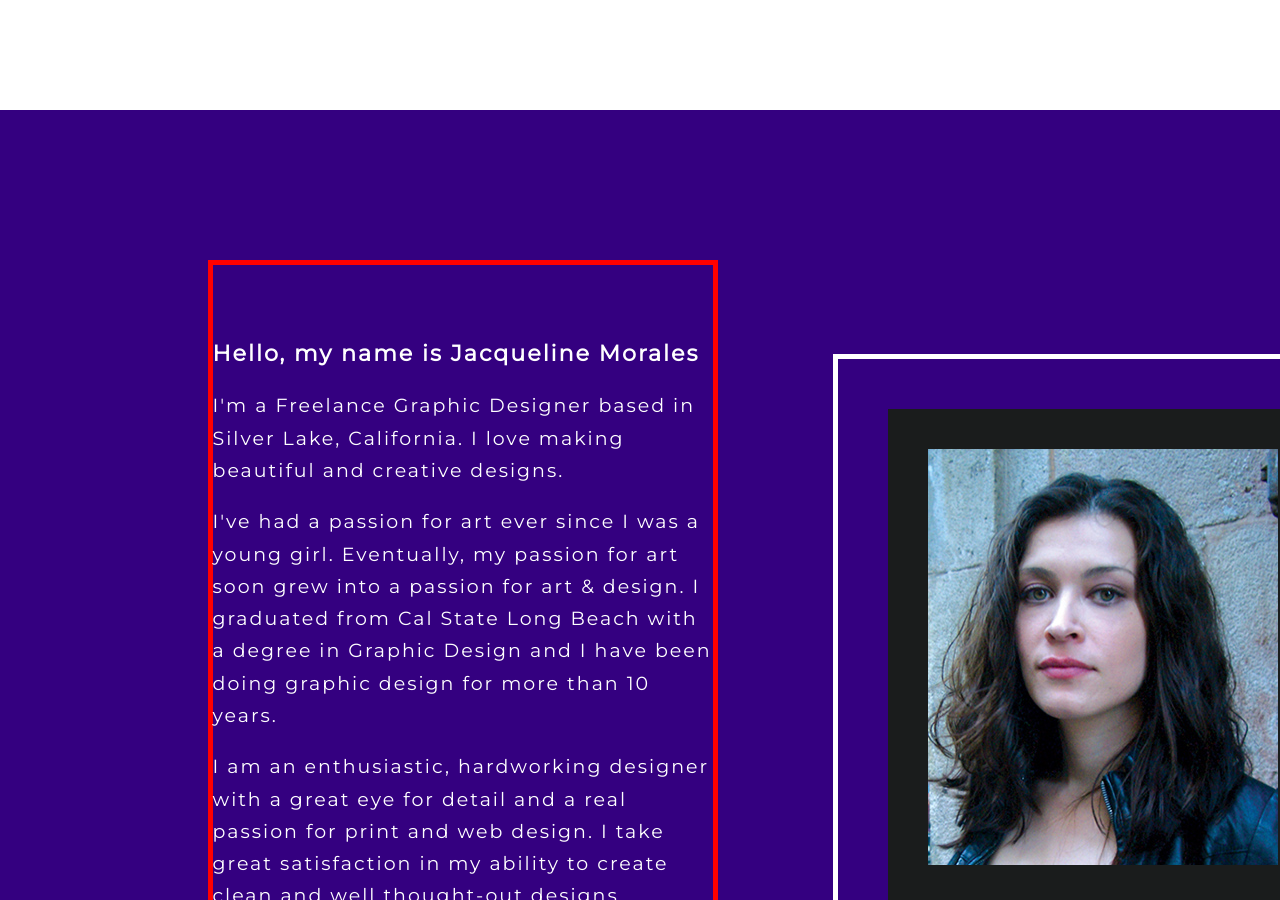
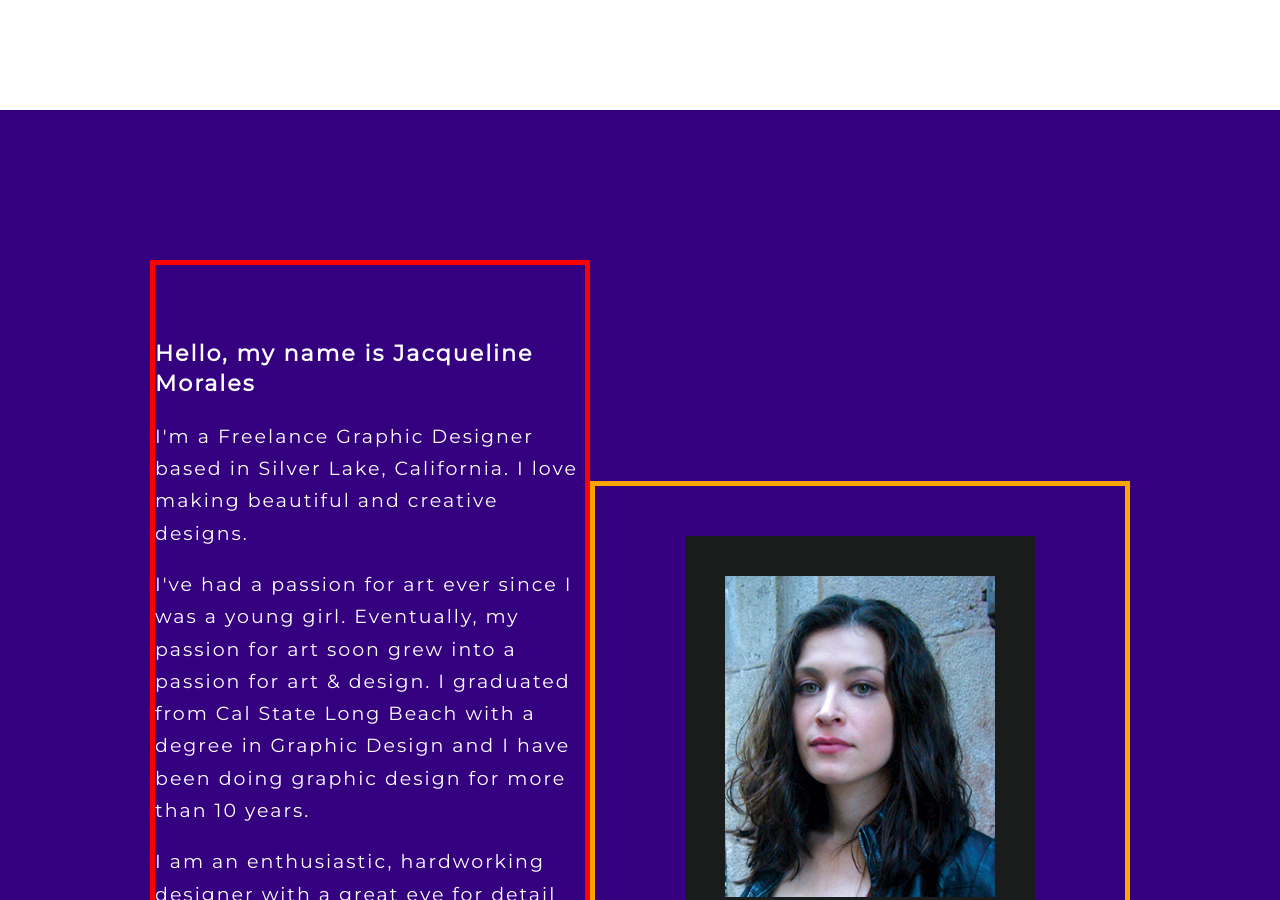
Before and after one commit to zeny11-11/jmorales, a Jekyll site: the page built from index.html, in a window 1280 px wide and 900 px high, scrolled down 4165 px. Built offline with Jekyll 4.4.1, drawn with Linux system fonts in a browser that asks for light colours; nearby versions of some CDN libraries; some web fonts are replaced; Markdown is read by kramdown in place of the engine named in the settings; grey boxes are pictures that could not be loaded.

Commit message:
Update stylesheet.css

```diff
--- a/css/stylesheet.css
+++ b/css/stylesheet.css
@@ -7,6 +7,8 @@
 	margin-right: 0;
 	margin-bottom: 0;
 	margin-left: 0;
+	-webkit-box-sizing: border-box;
+	box-sizing: border-box;
 }
 
 @import url("https://fonts.googleapis.com/css?family=Quattrocento");
@@ -496,7 +498,7 @@ filter: progid:DXImageTransform.Microsoft.gradient( startColorstr='#340080', end
 	 padding-top:50px;
 	 text-align:center;
 	border:red solid thick;
-	 max-width:60%;
+	 flex: 1;
 
 }
 
@@ -530,8 +532,9 @@ filter: progid:DXImageTransform.Microsoft.gradient( startColorstr='#340080', end
      display: flex;
      align-items: center;
      justify-content: center;
-     border:thick solid white;
+     border:thick solid orange;
      padding:50px;
+    flex: 1;
 
 }
 
```
